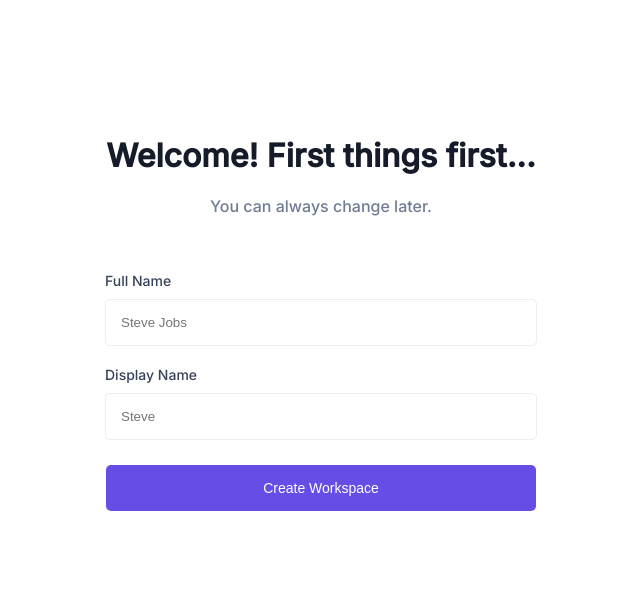
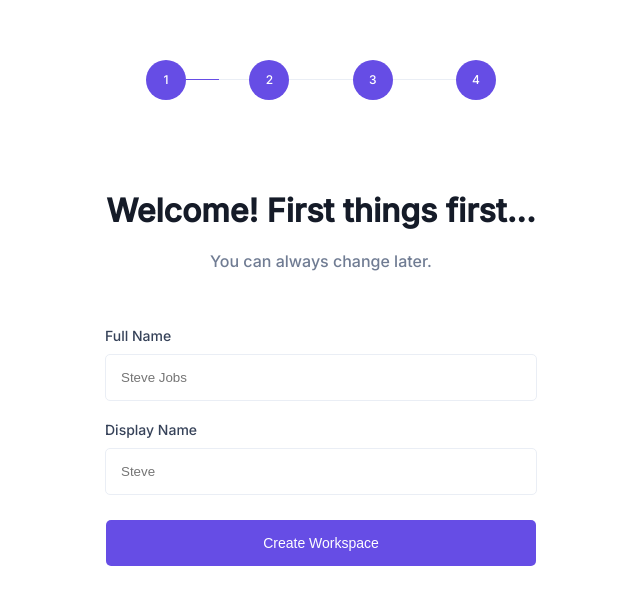
Before and after one commit to harsharay/cutshort-assignment, a React (Create React App) app: page / in a window 1280 px wide. Shown: the part 127-732 px from the top of the page, without its empty margins (319-959 px from the left). Built offline with nearby package versions, Linux system fonts and the light colour scheme.

Commit message:
added steppers to the page; WIP:stepper click functionality pending

```diff
--- a/src/Components/Main/Main.js
+++ b/src/Components/Main/Main.js
@@ -1,6 +1,7 @@
 import React, { useState } from 'react'
 import {connect} from 'react-redux'
 import Card from '../Card/Card'
+import Stepper from '../Stepper/Stepper'
 import './Main.css'
 
 const Main = ({currentPageIndex, allPagesData}) => {
@@ -17,10 +18,11 @@ const Main = ({currentPageIndex, allPagesData}) => {
         <div className="main-component">
             {/* Title component */}
             {/* Stepper component */}
+            {Object.keys(pageData).length>0 && <Stepper pageIndex={currentPageToShow} pageData={pageData}/>}
             {/* Card component */}
             {/* {pageData && pageData.length > 0 && pageData.map((page, index) => { */}
                 {/* return  */}
-                {pageData && <Card data={pageData[currentPageToShow]} pageIndex={currentPageToShow}/>}
+                {Object.keys(pageData).length > 0 && <Card data={pageData[currentPageToShow]} pageIndex={currentPageToShow}/>}
             {/* })} */}
         </div>
     )
--- /dev/null
+++ b/src/Components/Stepper/Stepper.css
@@ -0,0 +1,39 @@
+.single-stepper {
+    display:flex;
+    justify-content: center;
+    align-items: center;
+    border-radius: 50%;
+    height: 40px;
+    width: 40px;
+    background-color: #664de5;
+    color: white;
+    font-size: 12px;
+    position: relative;
+}
+
+.single-stepper:not(:last-child)::after {
+    content: '';
+    height: 1px;
+    width: 50px;
+    background-color: #eaeef5;
+    position: absolute;
+    left: 40px;
+}
+
+.single-stepper:not(:first-child)::before {
+    content: '';
+    height: 1px;
+    width: 30px;
+    background-color: #eaeef5;
+    position: absolute;
+    right: 40px;
+}
+
+.stepper-root {
+    width: 350px;
+    display: flex;
+    flex-direction: row;
+    justify-content: space-between;
+    align-items: center;
+    margin-bottom: 70px;
+}
--- /dev/null
+++ b/src/Components/Stepper/Stepper.js
@@ -0,0 +1,29 @@
+import React, {useEffect} from 'react'
+import './Stepper.css'
+
+const Stepper = ({pageIndex, pageData}) => {
+
+    useEffect(() => {
+        // success color #664de5
+        console.log('current Page is ', pageIndex);
+
+        var styleElem = document.head.appendChild(document.createElement("style"));
+
+        styleElem.innerHTML = `.single-stepper:nth-child(${pageIndex+1})::after {background: #664de5;}`;
+        styleElem.innerHTML += `.single-stepper:nth-child(${pageIndex+1})::before {background: #664de5;}`;
+    },[pageIndex])
+
+    return (
+        <div className='stepper-root'>
+            {pageData && pageData.map((item, index) => {
+                return (
+                    <div className="single-stepper">
+                        <p>{index+1}</p>
+                    </div>
+                )
+            })}
+        </div>
+    )
+}
+
+export default Stepper;
```
